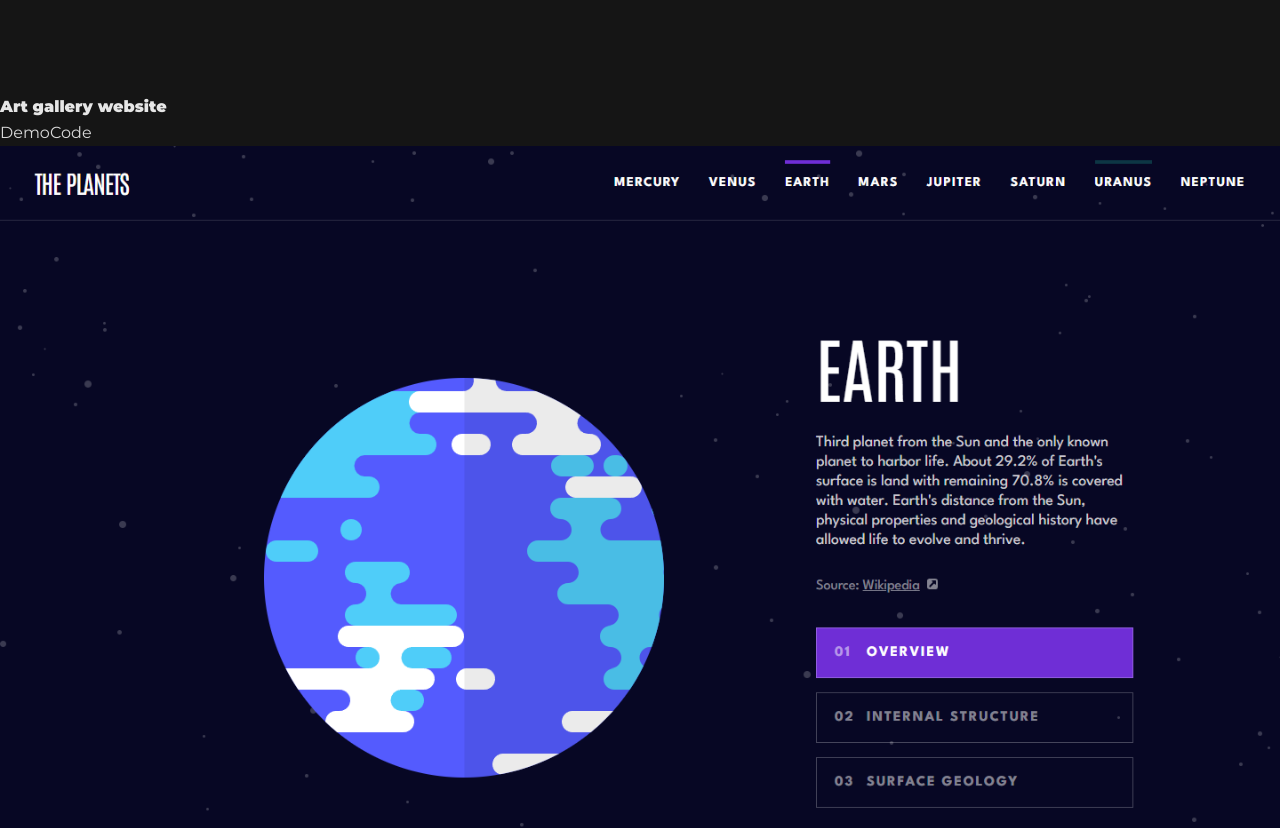
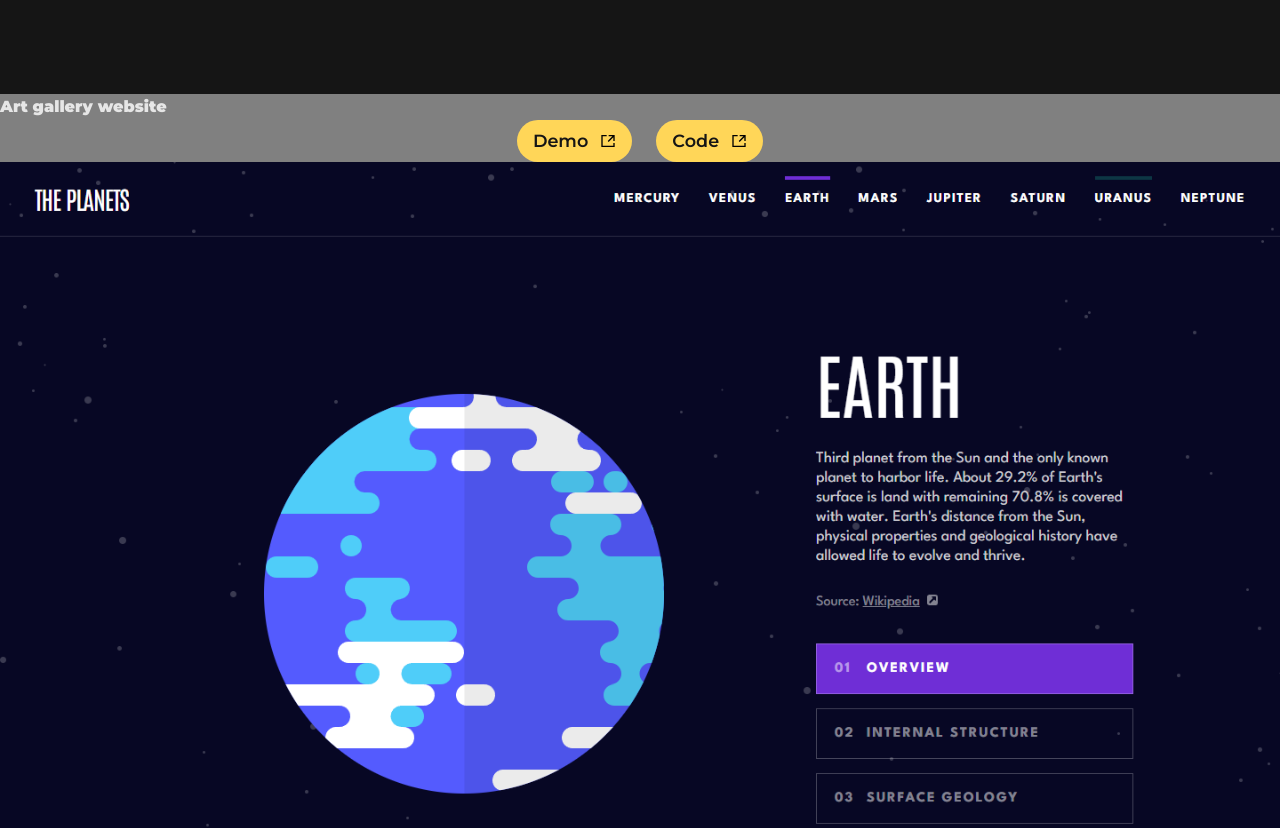
Before and after one commit to Dudeldups/Portfolio, a React (Vite) app: page / in a window 1280 px wide. Shown: the part 2740-3568 px from the top of the page. Built offline with nearby package versions, Linux system fonts and the light colour scheme.

Commit message:
added projects button style

```diff
--- a/src/components/Navbar/Navbar.scss
+++ b/src/components/Navbar/Navbar.scss
@@ -33,7 +33,7 @@
     width: 2.75rem;
     aspect-ratio: 1/1;
     padding: 6px;
-    background-color: transparent;
+    background-color: $clr-contrast-dark;
     border-radius: 5px;
     border: 0.15em solid white;
   }
--- a/src/components/Navbar/Navbar.tsx
+++ b/src/components/Navbar/Navbar.tsx
@@ -29,7 +29,7 @@ export default function Navbar() {
         aria-expanded={isHamburgerMenuOpen}
         onClick={() => setIsHamburgerMenuOpen(prev => !prev)}>
         <span className="sr-only">
-          {isHamburgerMenuOpen ? "Show" : "Hide" + " navigation list"}
+          {isHamburgerMenuOpen ? "Show" : "Hide"} navigation list
         </span>
         <span className="hamburger-btn__bar"></span>
       </button>
--- a/src/components/Projects/Projects.scss
+++ b/src/components/Projects/Projects.scss
@@ -1 +1,28 @@
 @use "../../scss/abstracts" as *;
+
+.project-list {
+  background-color: grey;
+
+  &__btn-wrapper {
+    display: flex;
+    justify-content: center;
+    gap: 1.5rem;
+
+    & .btn {
+      display: flex;
+      align-items: center;
+      gap: 0.75rem;
+      padding: 0.5rem 1rem;
+      background-color: $clr-primary-3;
+      color: $clr-contrast-dark;
+      border-radius: 100vw;
+
+      font-size: 1.1em;
+      font-weight: 600;
+    }
+
+    & .icon {
+      width: 1rem;
+    }
+  }
+}
--- a/src/components/Projects/Projects.tsx
+++ b/src/components/Projects/Projects.tsx
@@ -9,7 +9,7 @@ const Projects = () => {
         className="tech-stack__image"
         src={tech.src}
         alt=""
-        role="presentation"
+        aria-hidden="true"
       />
       <p className="tech-stack__name">{tech.name}</p>
     </li>
@@ -22,11 +22,31 @@ const Projects = () => {
       <h3 className="project-list__title">{project.name}</h3>
 
       <div className="project-list__btn-wrapper">
-        <a className="btn btn--project" href={project.demo}>
+        <a
+          className="btn btn--project"
+          href={project.demo}
+          target="_blank"
+          rel="noreferrer">
           Demo
+          <img
+            src="/assets/images/icons/newtab-svgrepo-com.svg"
+            alt=""
+            aria-hidden="true"
+            className="icon"
+          />
         </a>
-        <a className="btn btn--project" href={project.code}>
+        <a
+          className="btn btn--project"
+          href={project.code}
+          target="_blank"
+          rel="noreferrer">
           Code
+          <img
+            src="/assets/images/icons/newtab-svgrepo-com.svg"
+            alt=""
+            aria-hidden="true"
+            className="icon"
+          />
         </a>
       </div>
     </li>
```
Also changed, not shown: public/assets/images/icons/newtab-svgrepo-com.svg.
